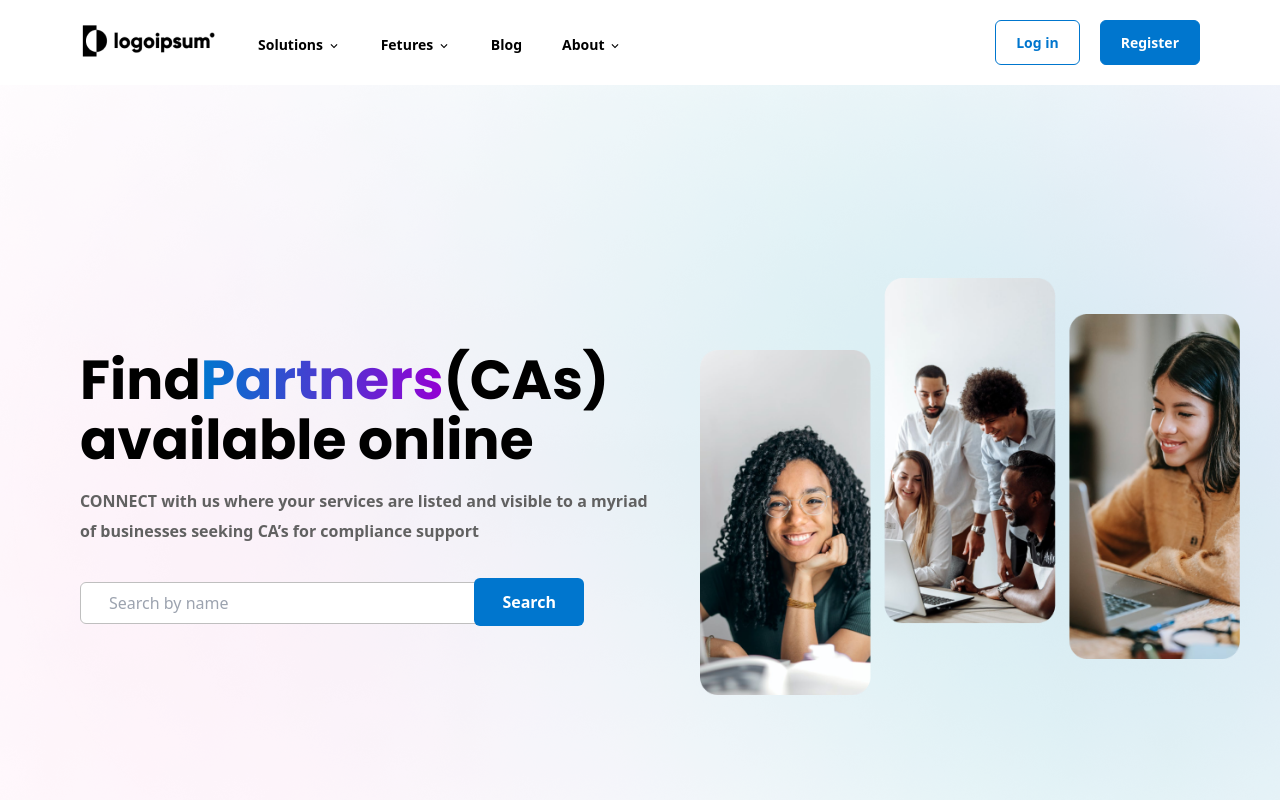
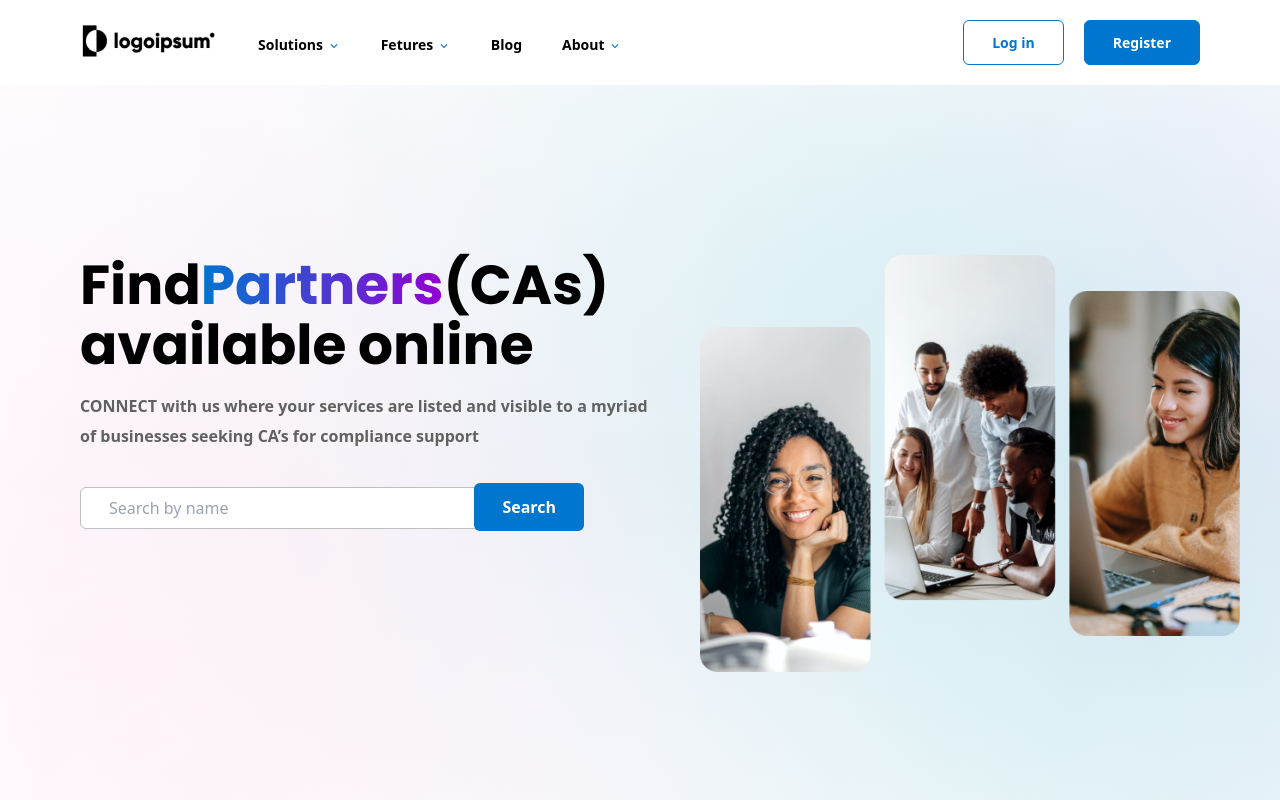
Before and after one commit to abid365/filesure-assignment, a React (Vite) app: page / in a window 1280 px wide. Shown: the top 800 px of the page. Built offline with nearby package versions, Linux system fonts and the light colour scheme; no server answers.

Commit message:
server deployed to vercel and client api done

```diff
--- a/src/App.jsx
+++ b/src/App.jsx
@@ -1,6 +1,4 @@
 import AllInOnePlatform from "./blocks/AllInOnePlatform";
-import Footer from "./blocks/Footer";
-import Header from "./blocks/Header";
 import Hero from "./blocks/Hero";
 import WantToJoinUs from "./blocks/WantToJoinUs";
 
--- a/src/Layout/Main.jsx
+++ b/src/Layout/Main.jsx
@@ -7,7 +7,9 @@ const Main = () => {
   return (
     <div>
       <Header />
-      <Outlet />
+      <div className="pb-60 lg:pb-0">
+        <Outlet />
+      </div>
       <Footer />
     </div>
   );
--- a/src/api/caApi.js
+++ b/src/api/caApi.js
@@ -1 +1 @@
-export const caUrl = `http://localhost:3000/ca`;
+export const caUrl = `https://filesiure-backend.vercel.app/ca`;
--- a/src/blocks/AllInOnePlatform.jsx
+++ b/src/blocks/AllInOnePlatform.jsx
@@ -3,7 +3,7 @@ import { fetures } from "../constants/feature";
 
 const AllInOnePlatform = () => {
   return (
-    <div className="px-20 py-36 grid lg:grid-cols-2">
+    <div className="px-20 py-36 lg:grid lg:grid-cols-2 ">
       {/* left side text */}
       <div>
         <h1 className="font-poppins lg:text-[45px] leading-[60px]">
@@ -30,7 +30,7 @@ const AllInOnePlatform = () => {
       </div>
 
       {/* Right side images */}
-      <div className="flex flex-col">
+      <div className="lg:flex flex-col hidden">
         <div className="relative">
           {/* chat bubbles */}
           <div className="absolute flex flex-col items-end left-7">
--- a/src/blocks/Footer.jsx
+++ b/src/blocks/Footer.jsx
@@ -4,8 +4,8 @@ import FooterList from "../components/FooterList";
 const Footer = () => {
   return (
     <div>
-      <div className="h-[341px] bg-gradient-to-r from-[#0076CE] to-[#9400D3] mt-[132px] px-20 pt-10">
-        <div className="lg:flex lg:justify-between border-b-2 border-white pb-16">
+      <div className="lg:h-[341px] bg-gradient-to-r from-[#0076CE] to-[#9400D3] mt-[132px] px-20 pt-10">
+        <div className="lg:flex lg:flex-row lg:justify-between flex-col border-b-2 border-white pb-16">
           {/* footer brand */}
           <div className="w-fit">
             <img src="/public/logoWhite.png" alt="logo ipsum" />
@@ -15,7 +15,7 @@ const Footer = () => {
             </p>
           </div>
           {/* footer list */}
-          <div className="flex gap-16">
+          <div className="lg:flex lg:flex-row flex-wrap gap-16">
             <FooterList
               headList={"COMPANY"}
               list1={"About"}
@@ -60,7 +60,7 @@ const Footer = () => {
         </div>
       </div>
       <div className="bg-black bottom-0 w-full">
-        <h1 className="text-center text-white py-4 text-sm">
+        <h1 className="text-center text-white pt-4 text-sm">
           Registered trademark of India Private Limited © 2023 loerumipsum Inc.
           All Rights Reserved
         </h1>
--- a/src/blocks/Header.jsx
+++ b/src/blocks/Header.jsx
@@ -1,32 +1,37 @@
 import React from "react";
 import { MdKeyboardArrowDown } from "react-icons/md";
+import { Link } from "react-router-dom";
 
 const Header = () => {
   return (
-    <div className="lg:px-20 py-5 flex justify-between">
+    <div className="lg:px-20 py-5 lg:flex hidden justify-between">
       {/* nav links */}
       <div className="flex gap-10 items-center">
-        <img src="/public/logo.png" alt="logo ipsum" />
+        <Link to={"/"}>
+          <img src="/public/logo.png" alt="logo ipsum" />
+        </Link>
         <a className="pt-1 font-bold text-sm" href="#">
-          Solutions <MdKeyboardArrowDown className="inline-block" />
+          Solutions{" "}
+          <MdKeyboardArrowDown className="inline-block text-[#0076CE]" />
         </a>
         <a className="pt-1 font-bold text-sm" href="#">
-          Fetures <MdKeyboardArrowDown className="inline-block" />
+          Fetures{" "}
+          <MdKeyboardArrowDown className="inline-block text-[#0076CE]" />
         </a>
         <a className="pt-1 font-bold text-sm" href="#">
           Blog
         </a>
         <a className="pt-1 font-bold text-sm" href="#">
-          About <MdKeyboardArrowDown className="inline-block" />
+          About <MdKeyboardArrowDown className="inline-block text-[#0076CE]" />
         </a>
       </div>
 
       {/* logins */}
       <div className="flex gap-5">
-        <button className="border border-[#0076CE] text-[#0076CE] px-5 py-2 rounded-md text-sm font-bold hover:bg-[#0076CE] hover:text-white">
+        <button className="border border-[#0076CE] text-[#0076CE] px-7 py-1 rounded-md text-[14px] font-bold hover:bg-[#0076CE] hover:text-white">
           Log in
         </button>
-        <button className="border border-[#0076CE] text-white bg-[#0076CE] px-5 py-2 rounded-md text-sm font-bold hover:text-[#0076CE] hover:bg-white">
+        <button className="border border-[#0076CE] text-white bg-[#0076CE] px-7 py-1 rounded-md text-[14px] font-bold hover:text-[#0076CE] hover:bg-white">
           Register
         </button>
       </div>
--- a/src/blocks/Hero.jsx
+++ b/src/blocks/Hero.jsx
@@ -2,7 +2,7 @@ import React from "react";
 
 const Hero = () => {
   return (
-    <div className="lg:h-[803px] lg:pl-20 lg:pr-10 py-3 bg-hero-gradient grid lg:grid-cols-2 items-center">
+    <div className="lg:h-[803px] lg:pl-20 lg:pr-10 px-10 bg-hero-gradient grid lg:grid-cols-2 md:grid-cols-1 grid-cols-1 items-start pt-[170px]">
       {/* left section */}
       <div>
         {/* hero text */}
--- a/src/blocks/WantToJoinUs.jsx
+++ b/src/blocks/WantToJoinUs.jsx
@@ -29,7 +29,7 @@ const WantToJoinUs = () => {
       {/* cards bg */}
       <div className="bg-section-wave bg-cover bg-center h-[757px]">
         {/* json data goes here */}
-        <div className="px-20 pt-20 grid lg:grid-cols-3 gap-y-4">
+        <div className="px-20 pt-20 grid lg:grid-cols-3 md:grid-cols-2 grid-cols-1 gap-y-4">
           {data.slice(0, 6).map((data, i) => {
             return <SingleCard data={data} key={i}></SingleCard>;
           })}
--- a/src/components/CaDetails.jsx
+++ b/src/components/CaDetails.jsx
@@ -18,7 +18,7 @@ const CaDetails = () => {
   } = caDetails;
   return (
     <div className="px-20 pt-20 pb-10">
-      <div className="grid lg:grid-cols-3">
+      <div className="grid lg:grid-cols-3 grid-cols-1">
         {/* left sub-parent div */}
         <div>
           <div>
@@ -64,7 +64,7 @@ const CaDetails = () => {
         </div>
 
         {/* right sub parent div */}
-        <div className="lg:col-span-2 md:col-span-2">
+        <div className="lg:col-span-2">
           {/* image */}
           <div className="flex justify-end">
             <div>
```
